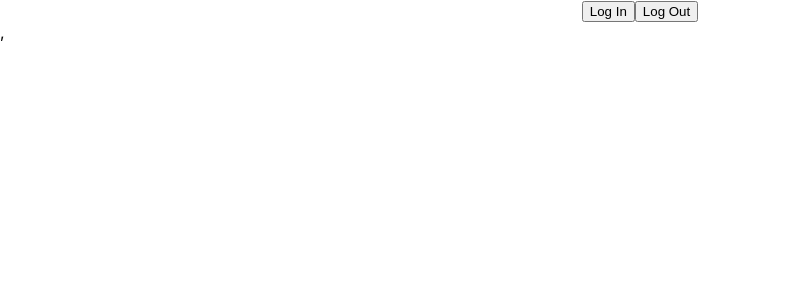
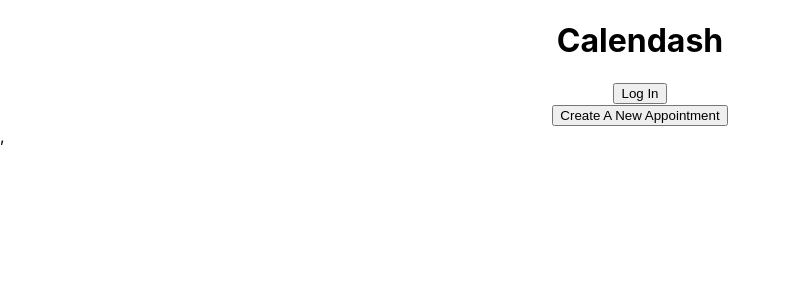
Before and after one commit to ashishkumarsinghh/calendash-client, a React (Create React App) app: page / in a window 1280 px wide. Shown: the top 300 px of the page, without its empty margins (0-790 px from the left). Built offline with nearby package versions, Linux system fonts and the light colour scheme.

Commit message:
create buttons

```diff
--- a/src/App.js
+++ b/src/App.js
@@ -1,14 +1,13 @@
 import React from "react";
 
 import "./App.css";
-import LoginButton from "./features/login/loginButton";
-import LogoutButton from "./features/login/logoutButton";
-
+import Header from "./features/header/header";
+import CreateAppointment from "./features/buttons/createAppointment";
 function App() {
   return (
     <div className="App">
-      <LoginButton />
-      <LogoutButton />
+      <Header />
+      <CreateAppointment />
     </div>
   );
 }
--- /dev/null
+++ b/src/features/buttons/createAppointment.jsx
@@ -0,0 +1,9 @@
+import React from "react";
+
+export default function CreateAppointment() {
+  return (
+    <div className="caBtn">
+      <button>Create A New Appointment</button>
+    </div>
+  );
+}
--- /dev/null
+++ b/src/features/header/header.jsx
@@ -0,0 +1,15 @@
+import React from "react";
+import LoginButton from "../login/loginButton";
+import LogoutButton from "../login/logoutButton";
+import { useAuth0 } from "@auth0/auth0-react";
+
+export default function Header() {
+  const { isAuthenticated } = useAuth0();
+
+  return (
+    <div className="header">
+      <h1>Calendash</h1>
+      {!isAuthenticated ? <LoginButton /> : <LogoutButton />}
+    </div>
+  );
+}
```
